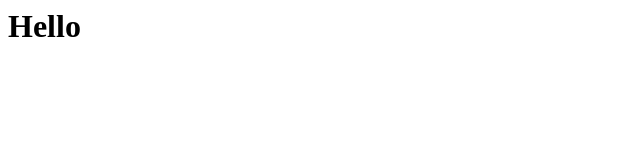
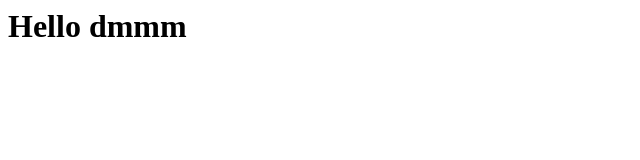
Before and after one commit to huuthinhbk95/demo, a plain HTML site: page index.html in a window 1280 px wide. Shown: the whole page, without its empty margins (0-640 px from the left). Drawn offline with Linux system fonts and the light colour scheme.

Commit message:
update index

```diff
--- a/index.html
+++ b/index.html
@@ -1 +1 @@
-<h1>Hello</h1>
+<h1>Hello dmmm</h1>
```
